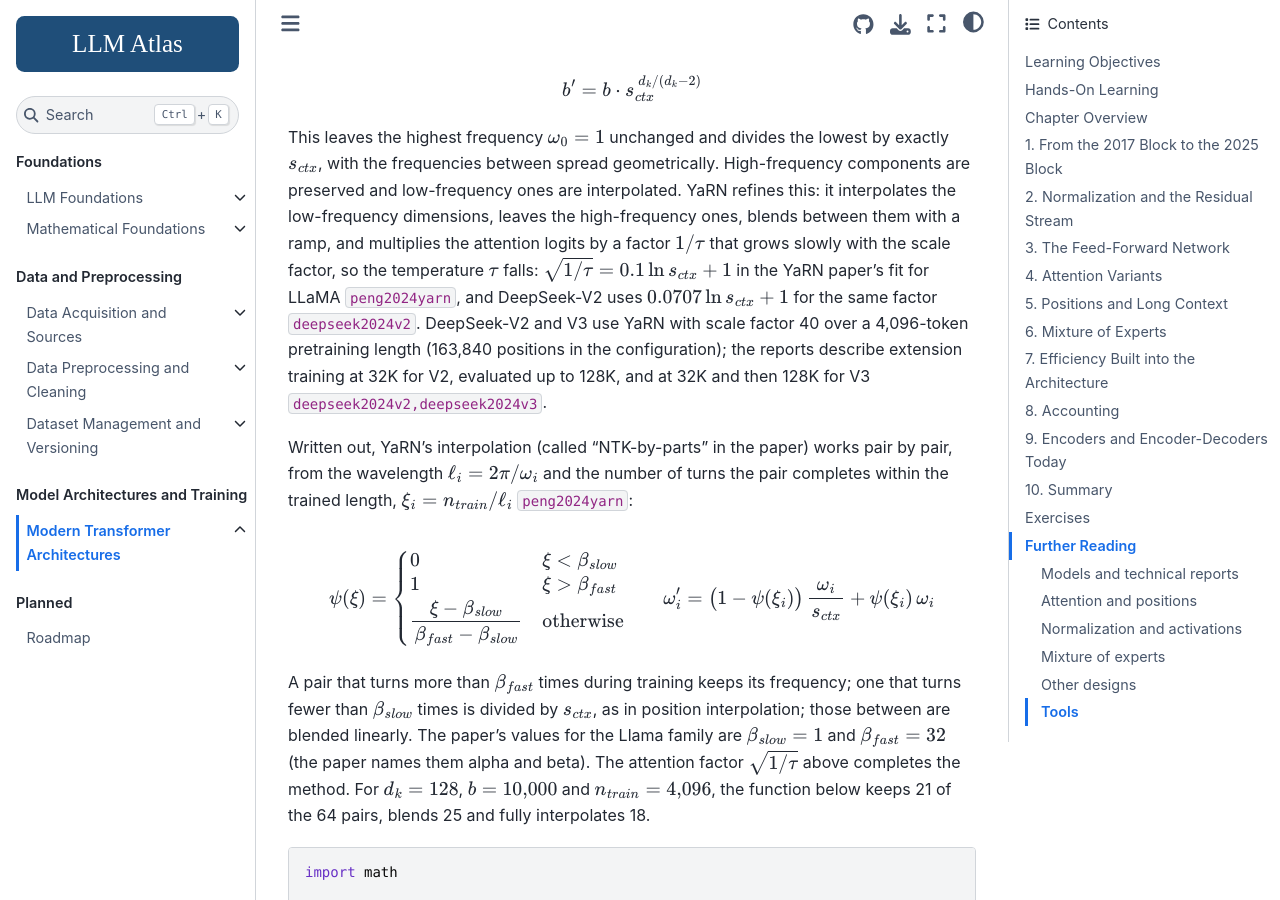
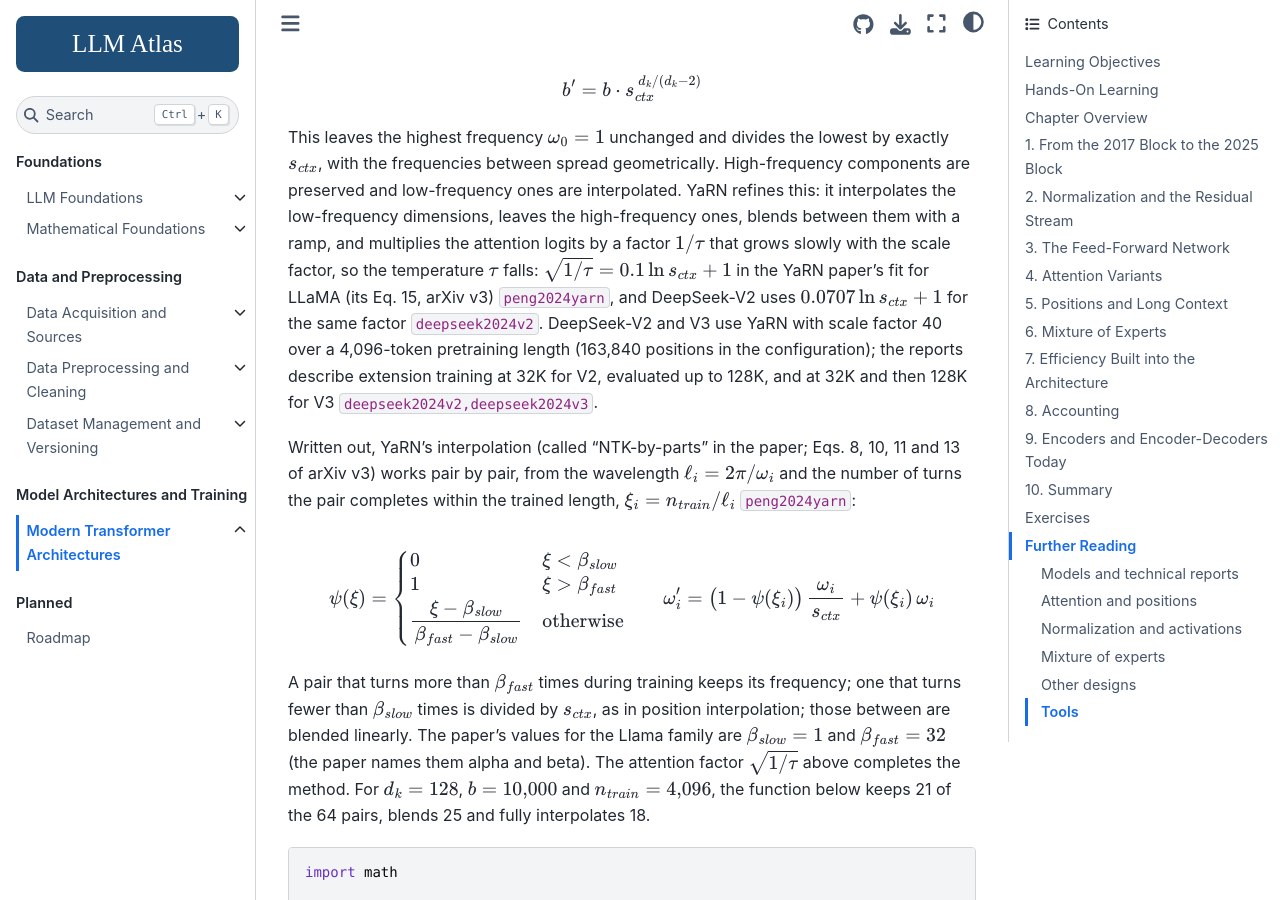
Before and after one commit to Beaker12/llmatlas, a Jupyter Book: the page built from chapters/06-architectures/index.md, in a window 1280 px wide and 900 px high, scrolled down 17430 px. Built offline with Jupyter Book 1.0.4 settings and Sphinx 7.4.7 and the Sphinx Book theme 1.1.4, drawn with Linux system fonts in a browser that asks for light colours; pages that are not in the unit, such as notebooks, are missing from menus; cross-references to code outside the pages are shown as plain code.

Commit message:
Chapter 6: cite YaRN's equation numbers from arXiv v3 throughout

```diff
--- a/chapters/06-architectures/index.md
+++ b/chapters/06-architectures/index.md
@@ -369,9 +369,9 @@ Two families of fix change the frequencies, and both are used in the table:
 
 $$b' = b \cdot s_{ctx}^{\,d_k/(d_k-2)}$$
 
-This leaves the highest frequency $\omega_0 = 1$ unchanged and divides the lowest by exactly $s_{ctx}$, with the frequencies between spread geometrically. High-frequency components are preserved and low-frequency ones are interpolated. YaRN refines this: it interpolates the low-frequency dimensions, leaves the high-frequency ones, blends between them with a ramp, and multiplies the attention logits by a factor $1/\tau$ that grows slowly with the scale factor, so the temperature $\tau$ falls: $\sqrt{1/\tau} = 0.1 \ln s_{ctx} + 1$ in the YaRN paper's fit for LLaMA {cite}`peng2024yarn`, and DeepSeek-V2 uses $0.0707 \ln s_{ctx} + 1$ for the same factor {cite}`deepseek2024v2`. DeepSeek-V2 and V3 use YaRN with scale factor 40 over a 4,096-token pretraining length (163,840 positions in the configuration); the reports describe extension training at 32K for V2, evaluated up to 128K, and at 32K and then 128K for V3 {cite}`deepseek2024v2,deepseek2024v3`.
+This leaves the highest frequency $\omega_0 = 1$ unchanged and divides the lowest by exactly $s_{ctx}$, with the frequencies between spread geometrically. High-frequency components are preserved and low-frequency ones are interpolated. YaRN refines this: it interpolates the low-frequency dimensions, leaves the high-frequency ones, blends between them with a ramp, and multiplies the attention logits by a factor $1/\tau$ that grows slowly with the scale factor, so the temperature $\tau$ falls: $\sqrt{1/\tau} = 0.1 \ln s_{ctx} + 1$ in the YaRN paper's fit for LLaMA (its Eq. 15, arXiv v3) {cite}`peng2024yarn`, and DeepSeek-V2 uses $0.0707 \ln s_{ctx} + 1$ for the same factor {cite}`deepseek2024v2`. DeepSeek-V2 and V3 use YaRN with scale factor 40 over a 4,096-token pretraining length (163,840 positions in the configuration); the reports describe extension training at 32K for V2, evaluated up to 128K, and at 32K and then 128K for V3 {cite}`deepseek2024v2,deepseek2024v3`.
 
-Written out, YaRN's interpolation (called "NTK-by-parts" in the paper) works pair by pair, from the wavelength $\ell_i = 2\pi/\omega_i$ and the number of turns the pair completes within the trained length, $\xi_i = n_{train}/\ell_i$ {cite}`peng2024yarn`:
+Written out, YaRN's interpolation (called "NTK-by-parts" in the paper; Eqs. 8, 10, 11 and 13 of arXiv v3) works pair by pair, from the wavelength $\ell_i = 2\pi/\omega_i$ and the number of turns the pair completes within the trained length, $\xi_i = n_{train}/\ell_i$ {cite}`peng2024yarn`:
 
 $$\psi(\xi) = \begin{cases} 0 & \xi < \beta_{slow} \\ 1 & \xi > \beta_{fast} \\ \dfrac{\xi - \beta_{slow}}{\beta_{fast} - \beta_{slow}} & \text{otherwise} \end{cases} \qquad \omega_i' = \big(1 - \psi(\xi_i)\big)\, \frac{\omega_i}{s_{ctx}} + \psi(\xi_i)\, \omega_i$$
 
```
